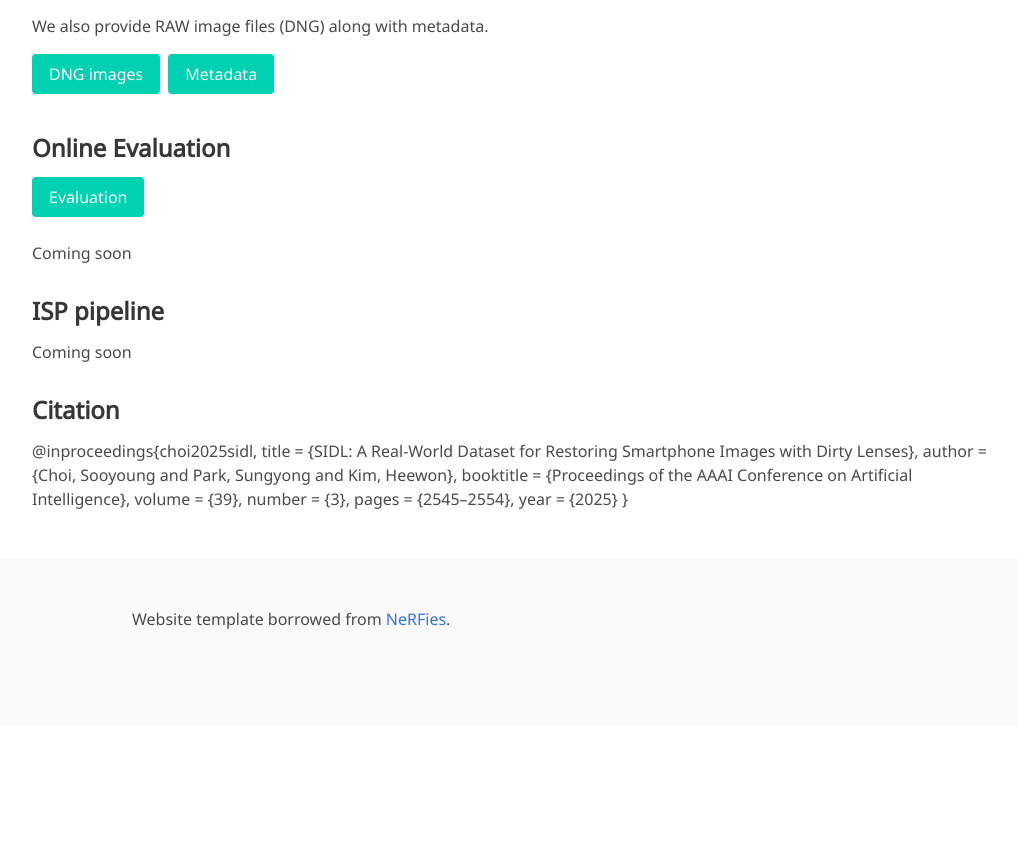
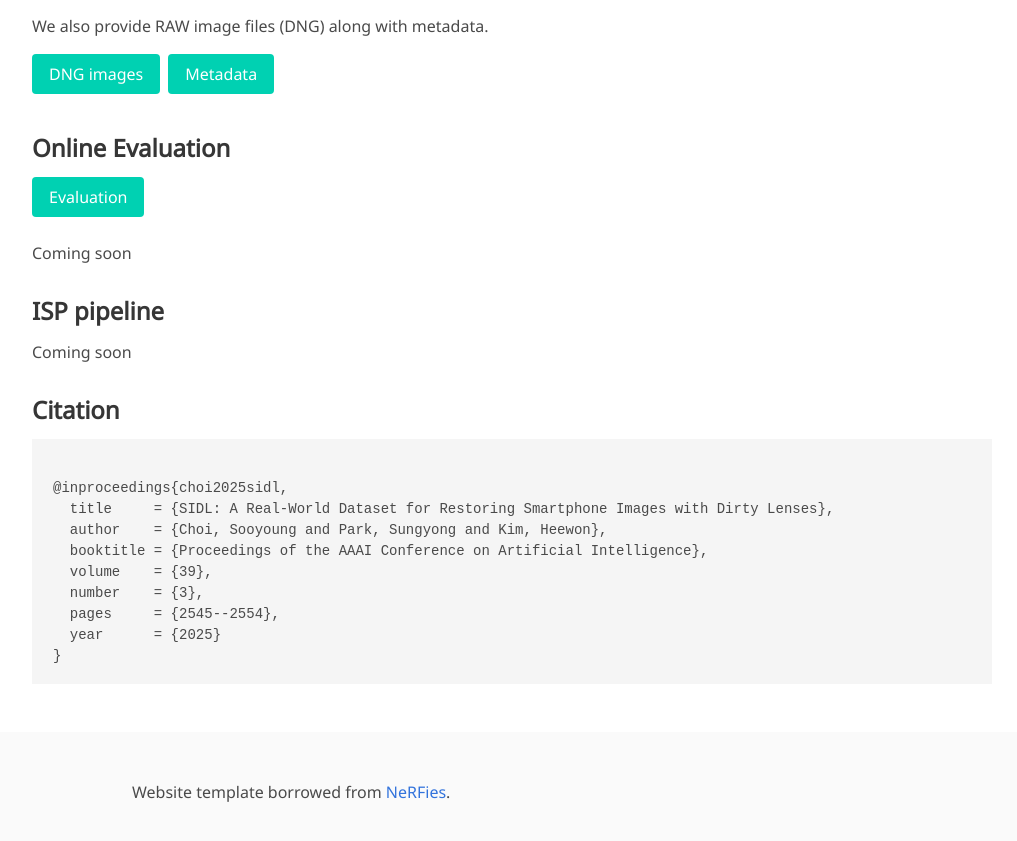
Before and after one commit to sidl-benchmark/sidl-benchmark.github.io, a Jekyll site: the page built from index.md, in a window 1280 px wide and 900 px high, scrolled down 1797 px. Shown: the top 841 px of the window, without its empty margins (128-1145 px from the left). Built offline with Jekyll 4.4.1, drawn with Linux system fonts in a browser that asks for light colours; some web fonts are replaced; before the commit the page ends 2524 px from its top, so only the background shows below that.

Commit message:
Update index.md

```diff
--- a/index.md
+++ b/index.md
@@ -68,6 +68,7 @@ Coming soon
 
 
 ### Citation
+<pre><code class="language-bibtex">
 @inproceedings{choi2025sidl,
   title     = {SIDL: A Real-World Dataset for Restoring Smartphone Images with Dirty Lenses},
   author    = {Choi, Sooyoung and Park, Sungyong and Kim, Heewon},
@@ -77,3 +78,4 @@ Coming soon
   pages     = {2545--2554},
   year      = {2025}
 }
+</code></pre>
```
